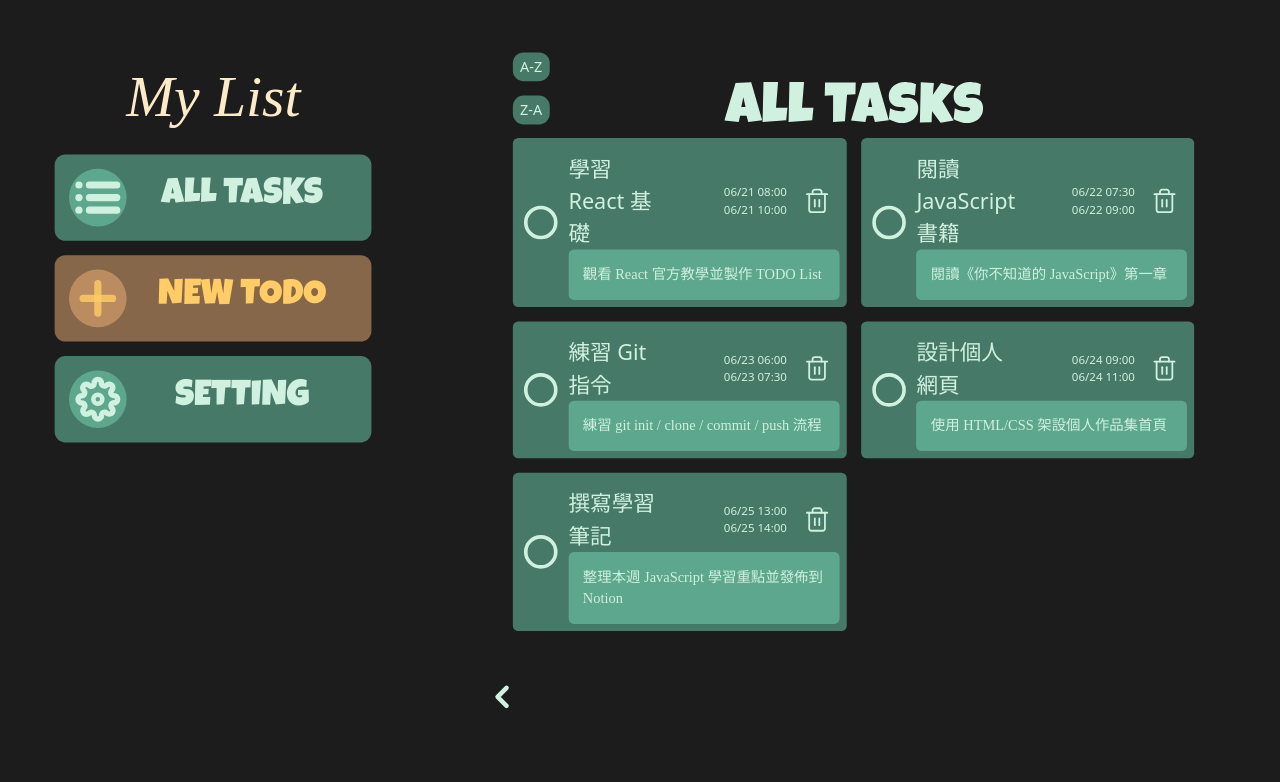
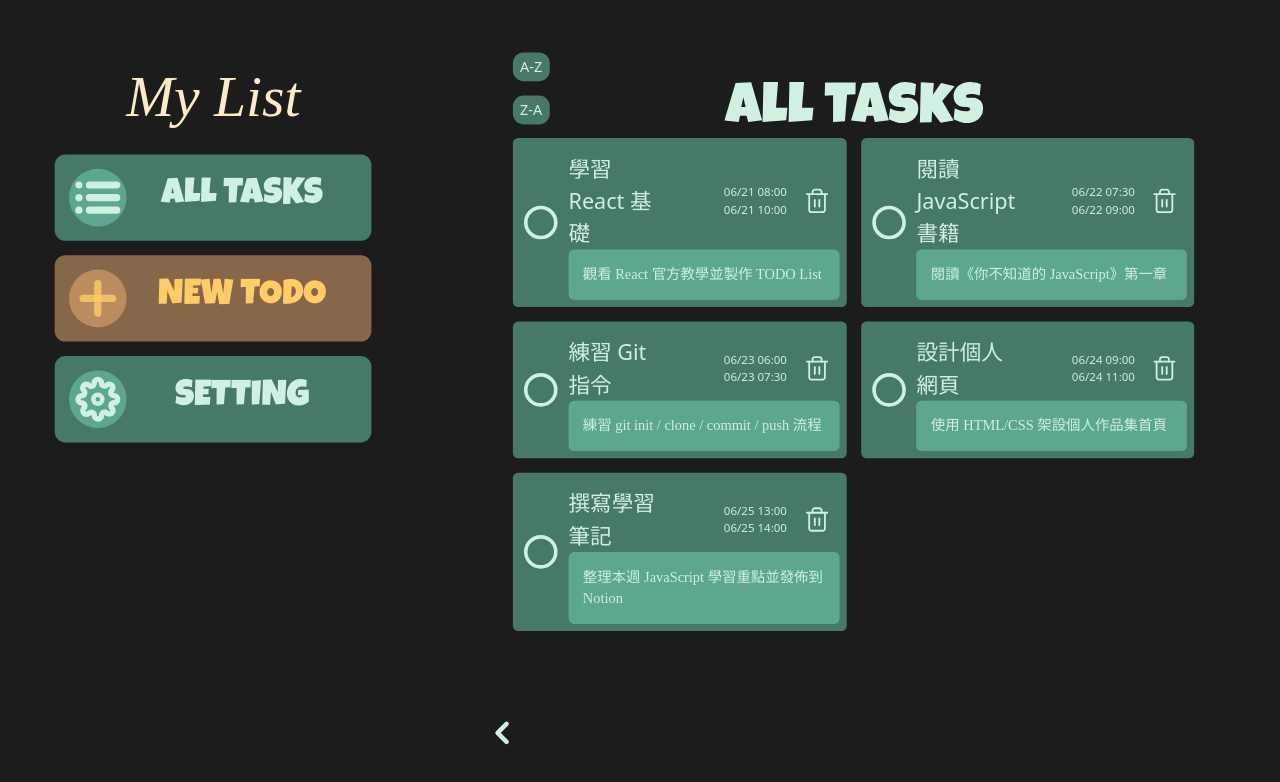
Before and after one commit to MoriCiao/project-todoList, a React (Vite) app: page /alltasks in a window 1280 px wide. Shown: the top 782 px of the page. Built offline with nearby package versions, Linux system fonts and the light colour scheme; a web font is replaced by a local one.

Commit message:
fix: 返回按鈕位置修正

```diff
--- a/src/components/GoBackBtn.jsx
+++ b/src/components/GoBackBtn.jsx
@@ -8,7 +8,7 @@ const GoToHomePage = ({ arrowImg }) => {
   return (
     <button
       onClick={handleGoback}
-      className="absolute md:bottom-2 md:left-4 bottom-0 left-"
+      className="fixed md:bottom-[-2rem] md:left-4 sm:bottom-0 sm:left-0"
     >
       <img src={arrowImg} alt="Go Back Home" />
     </button>
```
